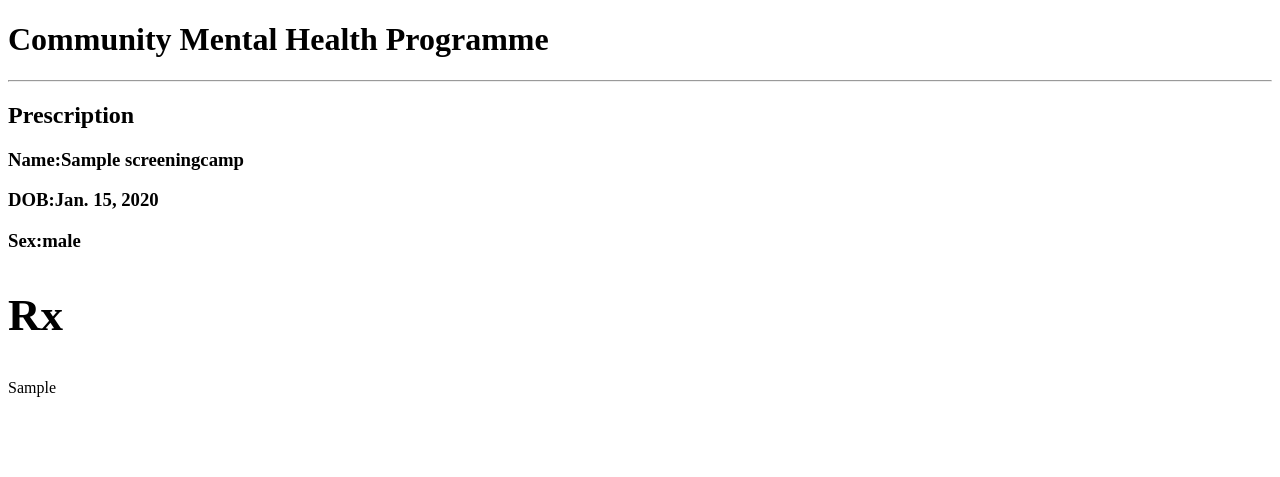
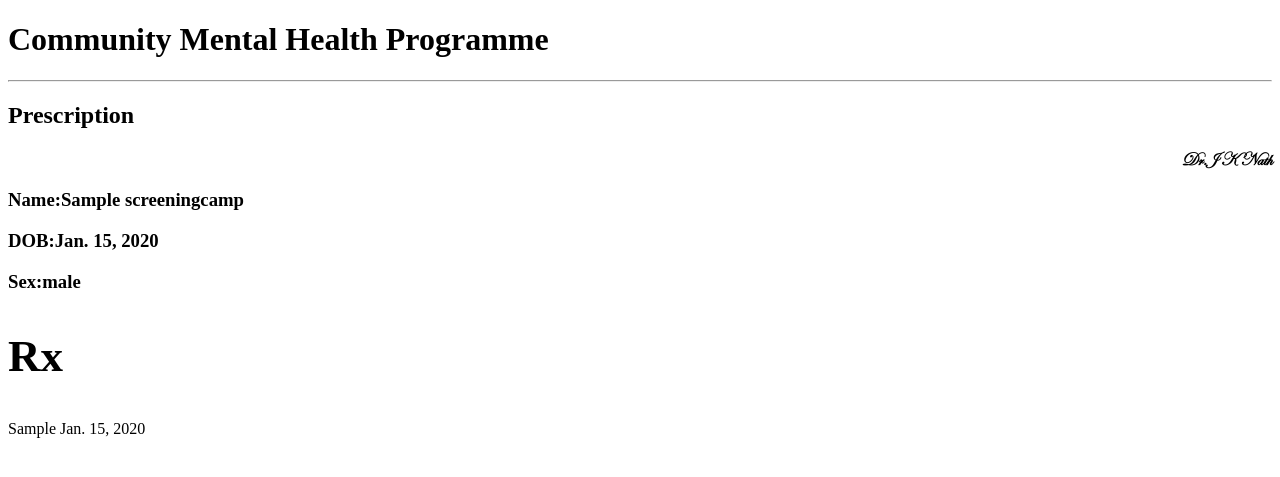
Before and after one commit to Aariz-Haque/Satra-project-management, a Django app: template home/templates/home/prescription.html in a window 1280 px wide. Shown: the top 477 px of the page. Run offline with Django 4.2, Linux system fonts and the light colour scheme; the template is opened without the code that fills it: values that come from a table or form of the project are taken from there, others are empty; tables that the repository leaves empty hold one stand-in row (values such as "Sample post").

Commit message:
final fixes

```diff
--- a/home/models.py
+++ b/home/models.py
@@ -256,6 +256,7 @@ class Camp(models.Model):
         db_table = 'Patient Camp'
 
 class ScreeningCamp(models.Model):
+    id=models.AutoField(primary_key=True)
     beneficiary=models.ForeignKey(Beneficiary,on_delete=models.CASCADE,null=True,blank=True)
     name=models.CharField(max_length=200,blank=True,null=True)
     dob=models.DateField(blank=True,null=True)
@@ -292,4 +293,4 @@ class ScreeningCamp(models.Model):
     prescription=models.TextField(blank=True,null=True)
     date_of_camp=models.DateField(blank=True,null=True)
     def __str__(self):
-        return self.name
+        return str(self.id)+' '+self.name+' '+str(self.date_of_camp)
--- a/home/templates/home/export_prescription.html
+++ b/home/templates/home/export_prescription.html
@@ -22,7 +22,7 @@
             <label for="patient">Patient</label>
             <select name="patient" id="patient">
                 {% for patient in patients %}
-                <option value="{{ patient.id }}">{{ patient.name }}</option>
+                <option value="{{ patient.id }}">{{patient.id}} {{ patient.name }} {{patient.date_of_camp}}</option>
                 {% endfor %}
             </select>
         <input type="submit" value="export">
--- a/home/templates/home/prescription.html
+++ b/home/templates/home/prescription.html
@@ -5,14 +5,27 @@
     <meta http-equiv="Content-Type" content="text/html; charset=utf-8" />
     <meta http-equiv="X-UA-Compatible" content="IE=edge">
     <meta name="viewport" content="width=device-width, initial-scale=1.0">
-    {% comment %} <script src="https://cdn.tailwindcss.com"></script> {% endcomment %}
+    <!-- {% comment %} <script src="https://cdn.tailwindcss.com"></script> {% endcomment %} -->
     <style>
+        @font-face {
+            font-family: '#my-font';
+            src: url('../home/ITCEDSCR.TTF') format('truetype');
+        }
         #rx{
             font-size:  30px;
             font-weight: bold;
              font-family: 'Times New Roman', Times, serif;
             content: "\211E";
         }
+        .text-right{
+            /* position: absolute;
+            right: 0;
+            top: 64px; */
+            text-align: right;
+
+            font-family: '#my-font'
+        }
+
     </style>
     <title>Prescription</title>
 </head>
@@ -26,19 +39,25 @@
             <h2 class="text-xl">Prescription</h2>
         </div>
         <div class="flex flex-col justify-center items-center">
+            <h3 class="text-right ">{{patient.diagnosed_by}}</h3>
+    </div>
+        <div class="flex flex-col justify-center items-center">
             <h3 class="text-xl">Name:{{patient.name}}</h3>
         </div>
         <div class="flex flex-col justify-center items-center">
             <h3 class="text-xl">DOB:{{patient.dob}}</h3>
         </div>
         <div class="flex flex-col justify-center items-center">
-            <h3 class="text-xl">Sex:{{patient.gender}}
+            <h3 class="text-xl">Sex:{{patient.gender}}</h3>
     </div>
+
     <div>
         <span id="rx">
             <h2>Rx</h2>
         </span>
     </div>
     {{patient.prescription|safe}}
+
+    {{patient.date_of_camp}}
 </body>
 </html>
```
Also changed, not shown: home/migrations/0034_alter_screeningcamp_id.py (added), home/templates/home/ITCEDSCR.TTF (added).
